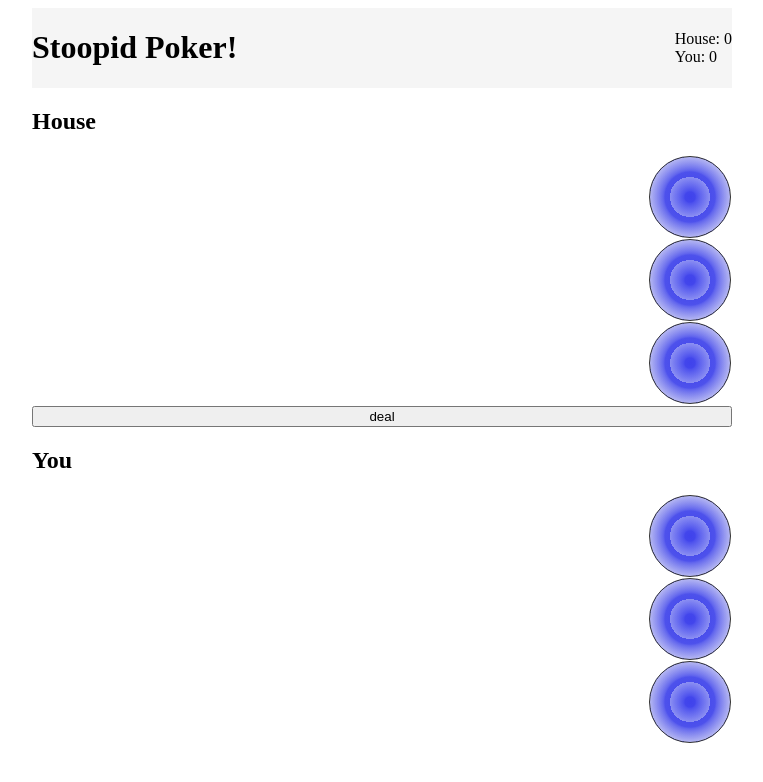
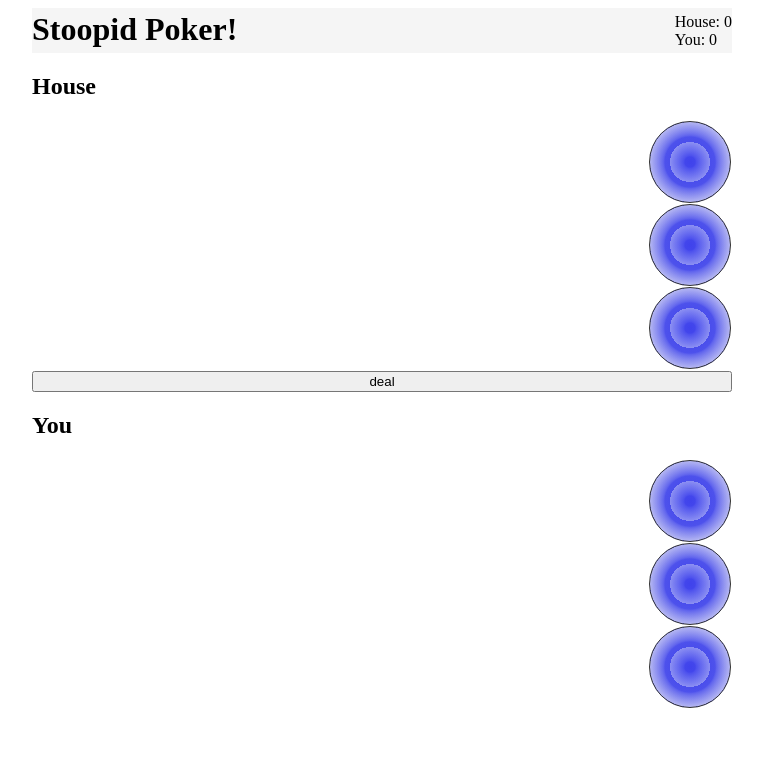
Before and after one commit to ruanha/stoopid-poker, an Angular app: page / in a window 1280 px wide. Shown: the top 782 px of the page, without its empty margins (258-1021 px from the left). Built offline with nearby package versions, Linux system fonts and the light colour scheme.

Commit message:
make header shorter

```diff
--- a/src/app/app.component.css
+++ b/src/app/app.component.css
@@ -1,5 +1,10 @@
 .header {
     background-color: #f5f5f5;
+    height: 45px;
+}
+
+h1 {
+    line-height: 0;
 }
 
 .flex-container {
@@ -31,8 +36,3 @@
     height: 100px;
     border-bottom: 1px solid #ccc;
 }
-
-.tokens {
-    height: 100vh;
-    align-items: center;
-}
```
